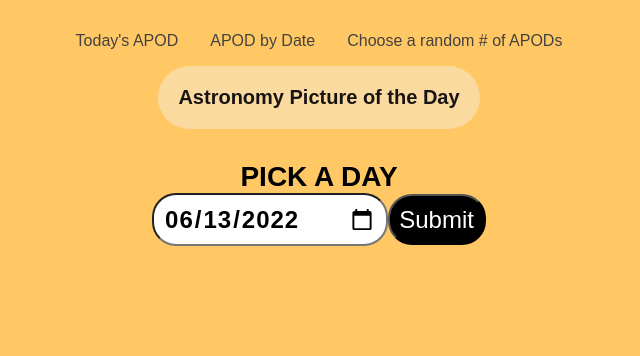
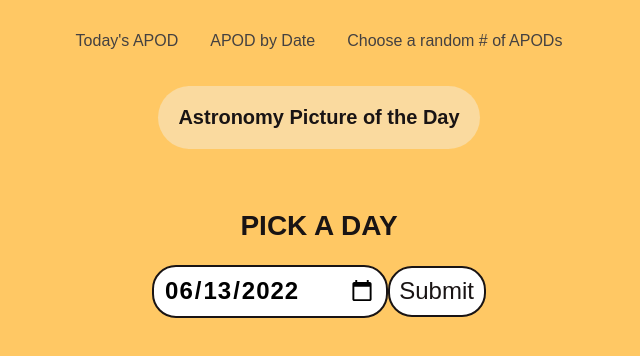
Before and after one commit to vickyphung/APOD, a React (Create React App) app: page /date in a window 1280 px wide. Shown: the top 356 px of the page, without its empty margins (321-961 px from the left). Built offline with nearby package versions, Linux system fonts and the light colour scheme.

Commit message:
update apod date css

```diff
--- a/src/components/ApodDate/index.js
+++ b/src/components/ApodDate/index.js
@@ -30,6 +30,7 @@ const ApodDate = (props) => {
                     <img src={apodData.url}
                         className='apodImg'
                         width="auto"
+                        alt=""
                     />
                 </a>
             </div>
--- a/src/components/ApodNav/style.css
+++ b/src/components/ApodNav/style.css
@@ -20,6 +20,7 @@ nav {
     border: 1px soild #503750;
     background-color: #fada9f;
     border-radius: 2em;
+    margin: 1em;
 }
 
 .navLinkItems{
--- a/src/components/DateInput/index.js
+++ b/src/components/DateInput/index.js
@@ -28,9 +28,9 @@ function DateInput(props) {
   };
 
   return (
-    <div className="border">
+    <div className="date">
 
-        <div className="apodDateHeader">PICK A DAY</div>
+        <h1><span className="apodDateHeader">PICK A DAY</span></h1>
 
 
         <form name="date-input" onSubmit={handleSubmit}>
@@ -46,9 +46,9 @@ function DateInput(props) {
 
 
 
-      <div>
+
         <ApodDate />
-      </div>
+
     </div>
   );
 }
--- a/src/style.css
+++ b/src/style.css
@@ -53,45 +53,46 @@
 }
 
 
-.border {
-    margin-bottom: -5em;
-    overflow-y: hidden;
+.date {
     display: flex;
     justify-content: center;
     align-items: center;
     flex-direction: column;
-    padding: 1em;
+    color: #191414;
 }
 
 .pickDateContainer {
-    margin-top: -7em;
+    margin-top: -4em;
     display: flex;
     justify-content: center;
     align-items: center;
     flex-direction: column;
+    margin-bottom: 2em;
 }
 
 .dateSubmit {
-    background-color: black;
+    background-color: white;
     padding: .4em;
+    border: 2px solid #191414;
     border-radius: 1em;
     font-size: 1.5rem;
-    color: white;
+    color: #191414;
 }
 
 .dateSubmit:hover {
-    background-color: white;
-    color: black;
+    background-color: #191414;
+    color: white;
 }
 
 .dateInput {
     background-color: white;
     padding: .4em;
-    border-radius: 1em;
     font-size: 1.5rem;
     font-family: Arial, Helvetica, sans-serif;
     letter-spacing: 1px;
     font-weight: 600;
+    border: 2px solid #191414;
+    border-radius: 1em;
 }
 
 .randomContainer, .random {
```
